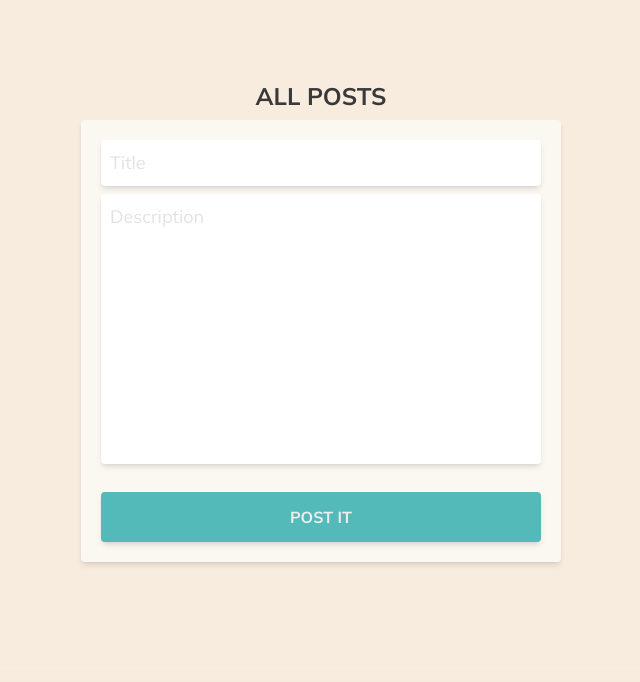
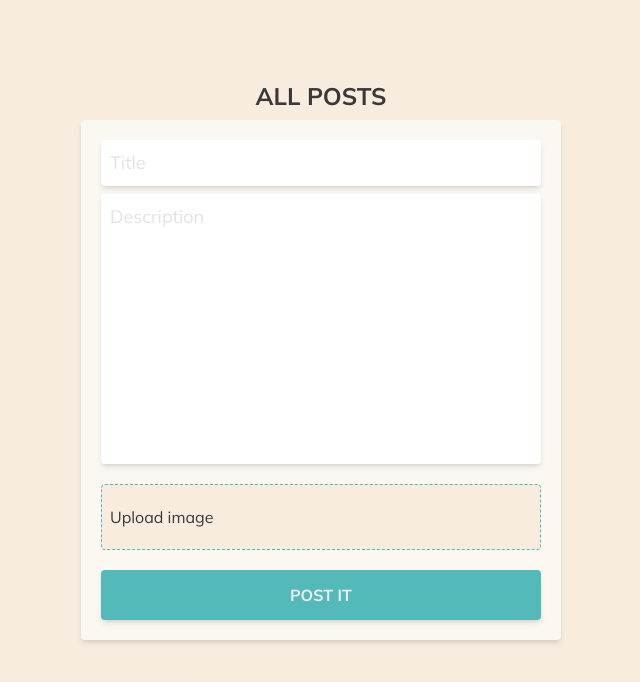
Before and after one commit to HEOSHII/poster, a Next.js app: page /post in a window 1280 px wide. Shown: the top 682 px of the page, without its empty margins (319-959 px from the left). Built offline with nearby package versions, Linux system fonts and the light colour scheme; no server answers.

Commit message:
added ability to add images to post

```diff
--- a/components/message.js
+++ b/components/message.js
@@ -1,20 +1,25 @@
 import Link from "next/link";
 import { motion } from "framer-motion"
 
-export default function Message({children, avatar, title, description, userName, user, id}) {
+export default function Message({children, avatar, title, description, userName, user, id, imageUrl}) {
     return(
         <motion.div
                 initial={ {y: 10, opacity: 0} }
                 animate={ {y: 0, opacity: 1} }
                 transition={{ delay: 0.1 }}
                 key={id}
-                    className="relative rounded border border-opacity-20 dark:border-opacity-20 border-textColor-light dark:border-textColor-dark bg-container-light dark:bg-container-dark py-8 px-6 shadow-sm z-0 cursor-pointer overflow-hidden"
+                className="relative rounded border border-opacity-20 dark:border-opacity-20 border-textColor-light dark:border-textColor-dark bg-container-light dark:bg-container-dark py-8 shadow-sm z-0 cursor-pointer overflow-hidden"
                 >
-                <div className="pb-4 border-b border-opacity-20 border-textColor-light dark:border-textColor-dark dark:border-opacity-20">
+            <div className="relative border-b border-opacity-20 border-textColor-light dark:border-textColor-dark dark:border-opacity-20">
                 <h3 className="font-bold text-2xl mb-4 text-center text-textColor-light dark:text-textColor-dark break-words">{title}</h3>
-                    <div className="text-textColor-light dark:text-textColor-dark text-justify indent-2">{description}</div>
+                {!!imageUrl &&  (
+                    <div className="top-0 left-0 w-full h-[400px] md:h-[250px] sm:h-[150px]">
+                        <img className="w-full h-full object-cover object-center" src={imageUrl}></img>
                     </div>
-                <div className="flex flex-wrap items-center justify-between h-6 mt-3 transition-all">
+                )}
+                <div className="text-textColor-light px-3 sm:px-6 leading-[100%] sm:leading-5 py-3 dark:text-textColor-dark text-justify indent-2">{description}</div>
+            </div>
+            <div className="flex flex-wrap items-center px-3 sm:px-6 justify-between h-6 mt-3 transition-all">
                 <div className="flex h-full items-center">
                     <Link href={{ pathname:'/', query: {userID: user, userName}}}>
                         <p className="italic text-sm hover:underline text-textColor-light dark:text-textColor-dark hover:text-button-light dark:hover:text-button-dark">{userName}</p>
--- a/components/user.js
+++ b/components/user.js
@@ -29,7 +29,7 @@
             </div>
             {dashboardOpened && (
                     <div
-                        className="backdrop-blur-sm absolute top-0 left-0 bg-backdrop transition-all w-screen h-screen z-20"
+                        className="backdrop-blur-sm absolute top-0 left-0 bg-black bg-opacity-30 transition-all w-screen h-screen z-20"
                         onClick={() => setDashboardOpened(false)}>
                     </div>
                 )
--- a/pages/post.js
+++ b/pages/post.js
@@ -1,4 +1,4 @@
-import { useEffect, useState } from "react"
+import { useEffect, useState, useRef } from "react"
 import { useAuthState } from "react-firebase-hooks/auth"
 import { addDoc, collection, doc, getDoc, updateDoc } from "firebase/firestore"
 import { auth, db } from "../utils/firebase"
@@ -8,35 +8,41 @@
 import { toastOptions } from "../utils/variables"
 import { changePageName } from "../redux/actions"
 import { useDispatch } from "react-redux"
+import { storage } from "../utils/firebase"
+import { getDownloadURL, ref, uploadBytes } from "firebase/storage"
 import Loading from "../components/spinner"
 
 
 export default function Post() {
     const dispatch = useDispatch();
     //Form state
-    const emptyPost = {title:'', description: '', comments: []}
-    const [post, setPost] = useState(emptyPost)
+    const initialPost = {
+        title:'',
+        description: '',
+        comments: []
+    }
+
+    const [post, setPost] = useState(initialPost);
+    const [uploadedImage, setUploadedImage] = useState(null);
     const [disabledButton, setdisabledButton] = useState(false)
     const [submittedOnce, setSubmittedOnce] = useState(false);
+
     //AUTH
     const [user, loading] = useAuthState(auth);
     //ROUTER
     const route = useRouter();
-    const rotedPost = route.query;
+    const routedPost = route.query;
+
     //Check user
     const getPost = async () => {
         if(loading) return;
         if(!user) route.push('/auth/login');
-        if(rotedPost.id) {
+        if(routedPost.id) {
             dispatch(changePageName('UPADATING POST'));
-            setPost({
-                title: rotedPost.title,
-                description: rotedPost.description,
-                id: rotedPost.id
-            });
+            setPost(routedPost);
         } else {
             dispatch(changePageName('CREATING POST'));
-            setPost(emptyPost);
+            setPost(initialPost);
         }
     }
     useEffect(() => {
@@ -47,6 +53,8 @@
     const submitForm = async (e) => {
         e.preventDefault();
         setSubmittedOnce(true);
+
+        if(!user) route.push('/auth/login')
 
         //Validators
         if(post.description.length > 300) return toast.warning('Description field is too long!', toastOptions);
@@ -64,6 +72,21 @@
 
         // Make a new post
         const collectionRef = collection(db, 'posts');
+        if(uploadedImage !== null) {
+            const imageRef = ref(storage, `images/${uploadedImage.name}`);
+            await uploadBytes(imageRef, uploadedImage)
+                .then(async (res) => {
+                    await getDownloadURL(res.ref)
+                    .then((url) => {
+                        post.imageUrl = url;
+                        post.imageName = uploadedImage.name;
+                    })
+                    .catch(error => console.error(error))
+                })
+                .catch(error => console.error(error))
+        }
+
+
         await addDoc(collectionRef, {
             ...post,
             user: user.uid,
@@ -81,7 +104,7 @@
 
         //Succes notification
         toast.success('Post created succesfuly!', toastOptions);
-        setPost(emptyPost);
+        setPost(initialPost);
         return route.push('/');
     }
 
@@ -98,15 +121,26 @@
                         >
                     </input>
                     <textarea
-                        className={`dark:bg-background-dark dark:text-textColor-dark text-textColor-light text-lg shadow-md rounded mb-2 p-2 placeholder:opacity-20 border-1 border-transparent dark:border-transparent focus:ring-0 focus:border-button-light dark:focus:border-button-dark dark:border-button-dark resize-none ${submittedOnce && (!post.description || post.description.length > 300) && '!border-delete focus:!border-delete'}`}
+                        className={`dark:bg-background-dark dark:text-textColor-dark text-textColor-light text-lg shadow-md rounded p-2 placeholder:opacity-20 border-1 border-transparent dark:border-transparent focus:ring-0 focus:border-button-light dark:focus:border-button-dark dark:border-button-dark resize-none ${submittedOnce && (!post.description || post.description.length > 300) && '!border-delete focus:!border-delete'}`}
                         placeholder="Description"
                         value={post.description}
                         rows='9'
                         onChange={event => setPost({...post, description: event.target.value})}>
                     </textarea>
-                    <div className="mb-2 h-3 text-wrapperColor">
-                        { post.description.length ? (<p className={`text-[10px] ${ post.description.length > 300 ? 'text-red-600' : '' }`}> {post.description.length}/300</p>) : '' }
+                    <div className="h-2 text-wrapperColor">
+                        { post.description.length ? (<p className={`text-[8px] ${ post.description.length > 300 ? 'text-red-600' : '' }`}> {post.description.length}/300</p>) : '' }
                     </div>
+                    <label className={`mt-3 mb-5 cursor-pointer bg-background-light dark:bg-background-dark text-textColor-light dark:text-textColor-dark rounded border  ${uploadedImage || post.imageName  ? 'border-green-500 border-double' : 'border-button-light dark:border-button-dark border-dashed'} py-5 px-2`} htmlFor="image">
+                        <input
+                            type="file"
+                            id='image'
+                            className="hidden"
+                            accept={"image/png,.jpeg,.jpg,.webp"}
+                            multiple={false}
+                            onChange={(e)=>setUploadedImage(e.target.files[0])}
+                            disabled={!!routedPost.id}/>
+                        { uploadedImage?.name || (post.imageName || 'Upload image') }
+                    </label>
                     <button
                         className={`bg-button-light dark:bg-button-dark shadow-md hover:brightness-105 text-white font-bold rounded mx-auto w-full h-button transition-all uppercase disabled:opacity-20 disabled:cursor-not-allowed ${disabledButton && 'pointer-events-none'}`}
                         type="submit"
--- a/tailwind.config.js
+++ b/tailwind.config.js
@@ -53,9 +53,6 @@
           light: '#54BAB9',
           dark: '#FFD369'
         },
-
-        backdrop: 'rgba(0,0,0,0.3)',
-
         delete: 'hsl(var(--delete) / <alpha-value>)',
       },
     },
--- a/utils/firebase.js
+++ b/utils/firebase.js
@@ -2,7 +2,7 @@
 import { initializeApp } from "firebase/app";
 import { getAuth } from "firebase/auth";
 import { getFirestore } from "firebase/firestore"
-import { getRemoteConfig } from 'firebase/remote-config'
+import { getStorage } from 'firebase/storage'
 
 // TODO: Add SDKs for Firebase products that you want to use
 // https://firebase.google.com/docs/web/setup#available-libraries
@@ -24,3 +24,4 @@
 export const auth  = getAuth();
 // auth.languageCode = 'it';
 export const db  = getFirestore(app);
+export const storage = getStorage(app);
```
Also changed, not shown: components/controlls.js (+13 -6 lines), pages/[details].js (line endings or trailing spaces). Lines whose indentation alone changed are shown as unchanged.
